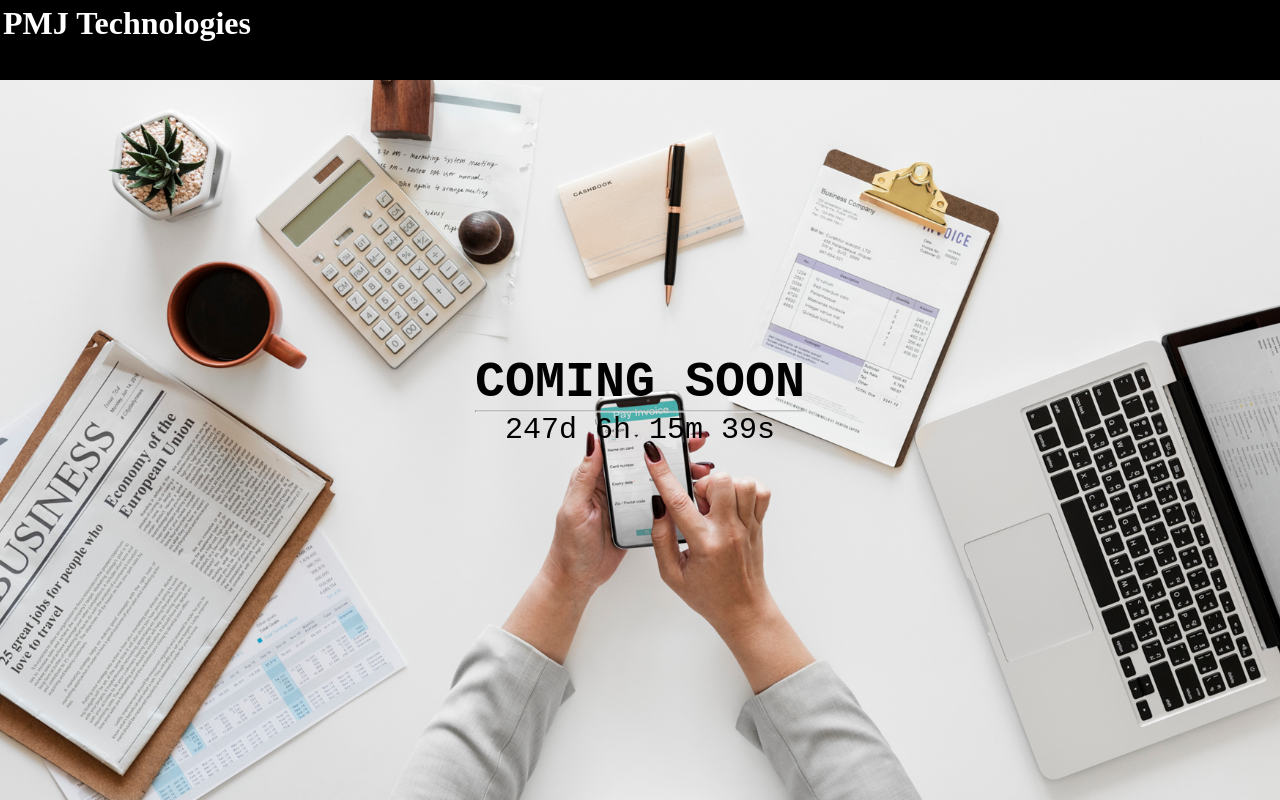
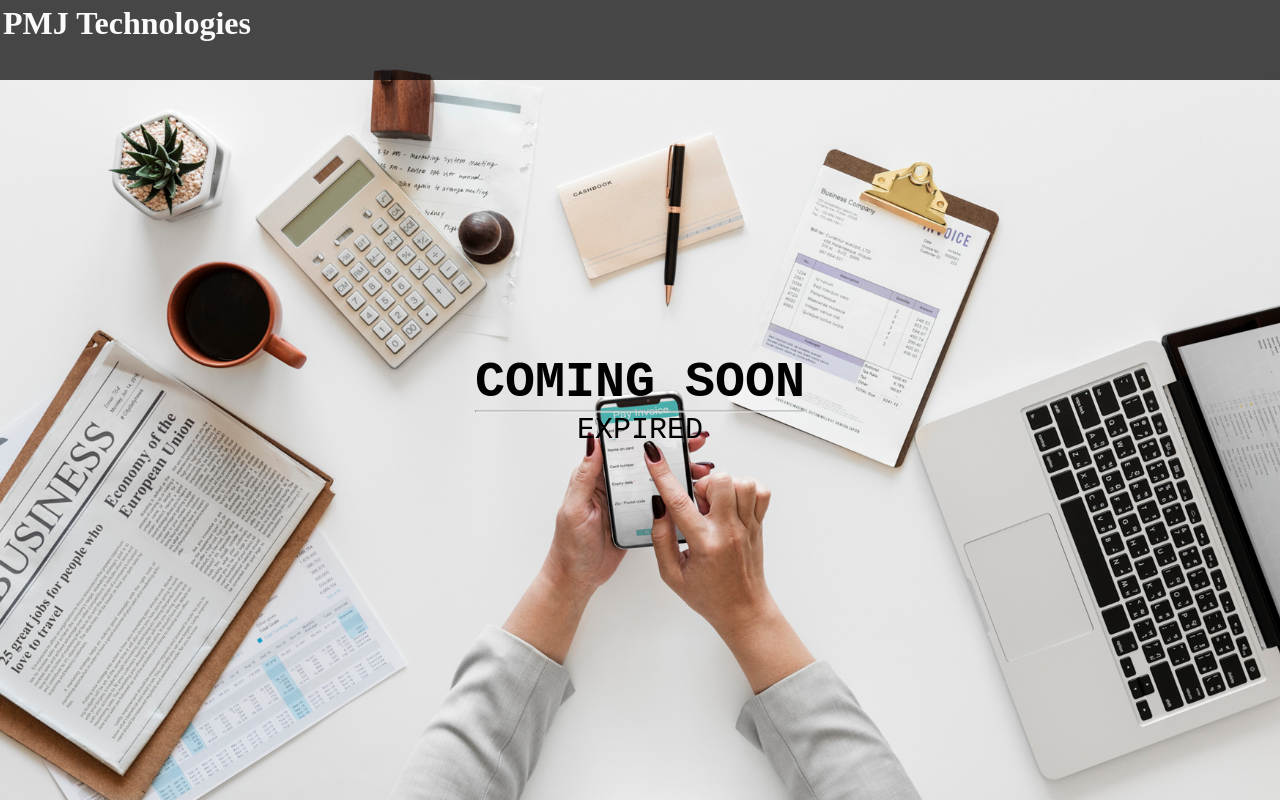
Before and after one commit to PmjGroups/pmjtechnologies.com, a plain HTML site: page index.html in a window 1280 px wide. Drawn offline with Linux system fonts and the light colour scheme.

Commit message:
Update index.html

```diff
--- a/index.html
+++ b/index.html
@@ -31,6 +31,7 @@ body
 	margin-top:0px;
 	padding-top:0px;
 	padding-left:-1px;
+	opacity:0.7;
 }
 .logo
 {
@@ -79,7 +80,7 @@ body
 </div>
 	<script>
 // Set the date we're counting down to
-var countDownDate = new Date("Jan 5, 2019 15:37:25").getTime();
+var countDownDate = new Date("Aug 5, 2017 15:37:25").getTime();
 // Update the count down every 1 second
 var countdownfunction = setInterval(function() {
     // Get todays date and time
```
